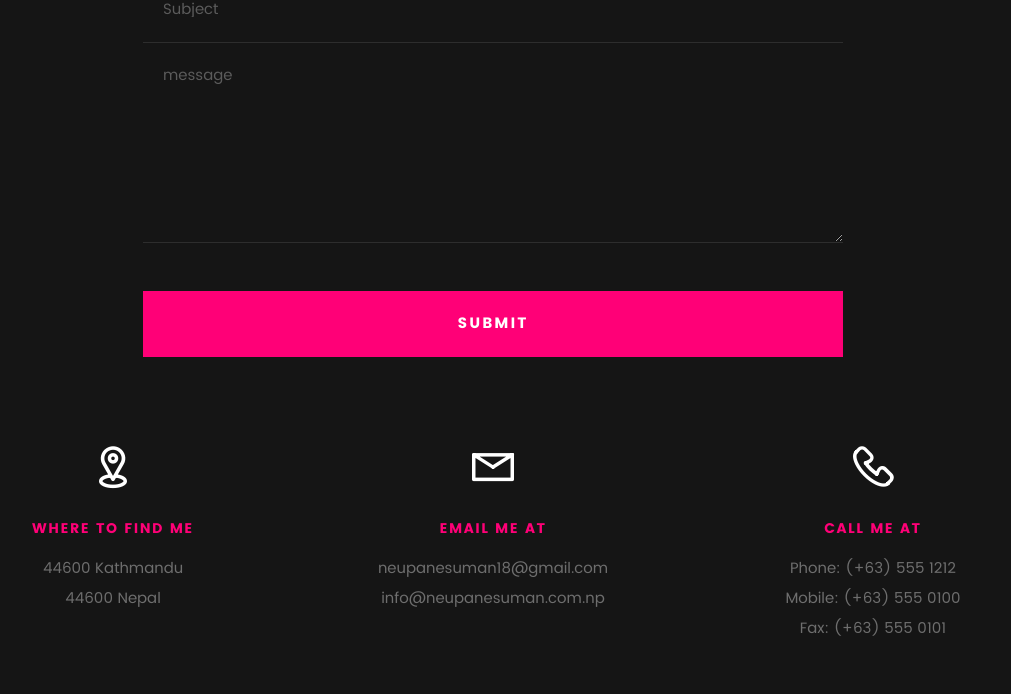
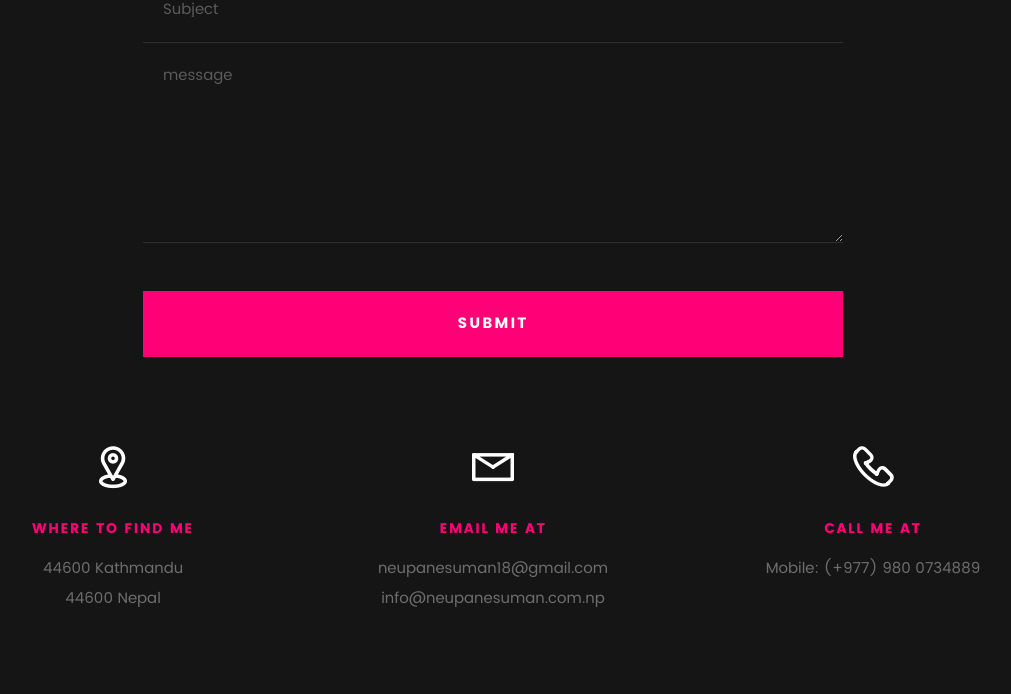
Before and after one commit to neupanesuman/neupanesuman.github.io, a plain HTML site: page index.html in a window 1280 px wide. Shown: the part 8815-9509 px from the top of the page, without its empty margins (147-1158 px from the left). Drawn offline with Linux system fonts and the light colour scheme; files whose address does not match are found by name.

Commit message:
edited phone number

```diff
--- a/index.html
+++ b/index.html
@@ -970,10 +970,7 @@
 
    			<h5>Call Me At</h5>
 
-   			<p>Phone: (+63) 555 1212<br>
-			   	Mobile: (+63) 555 0100<br>
-			     	Fax: (+63) 555 0101
-			   </p>
+   			<p>Mobile: (+977) 980 0734889</p>
 
    		</div>
 
```
